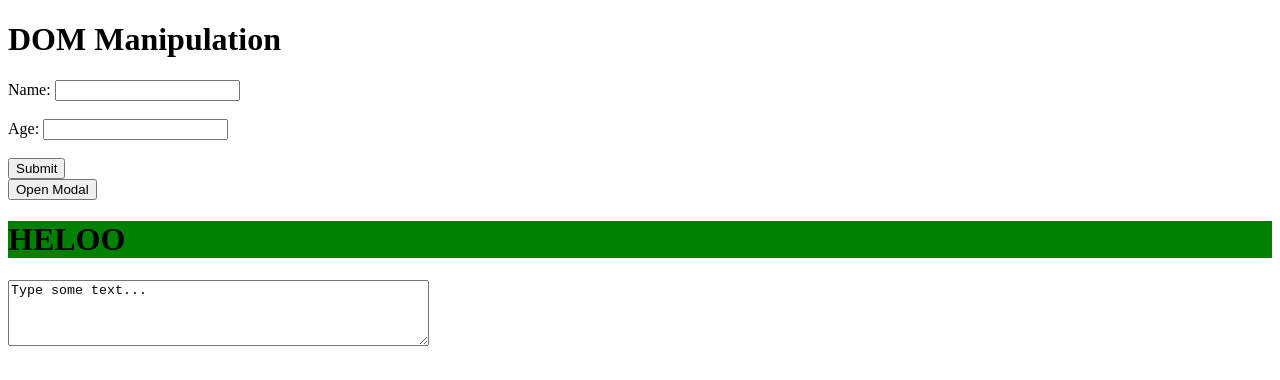
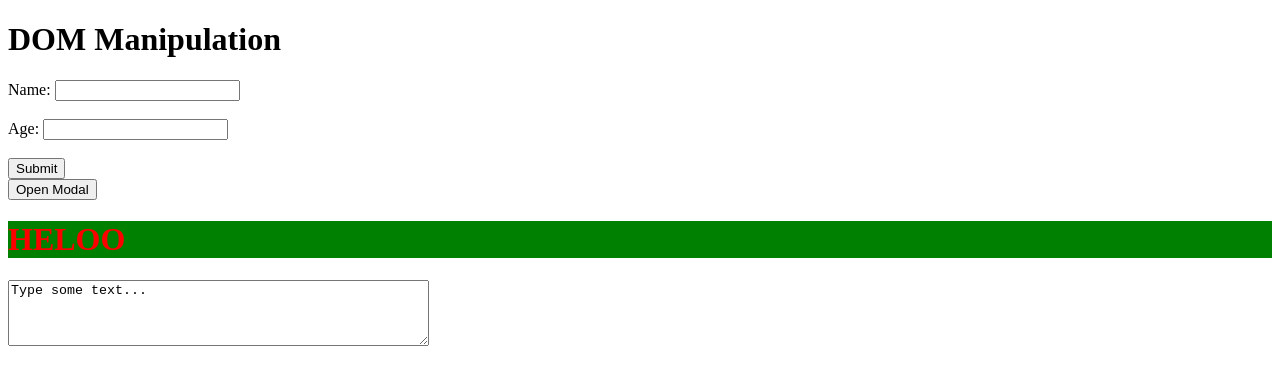
Before and after one commit to igorfernandescordeiro/js-zero-to-hero, a plain HTML site: page notes/chapter_4.html in a window 1280 px wide. Drawn offline with Linux system fonts and the light colour scheme.

Commit message:
learned how to use a separate js file calling it inside the head tag with the script tag with src parameter

```diff
--- a/notes/chapter_4.html
+++ b/notes/chapter_4.html
@@ -5,6 +5,7 @@
     <meta charset="UTF-8">
     <meta name="viewport" content="width=device-width, initial-scale=1.0">
     <title>DOM Manipulation Practice</title>
+    <script src="chapter_2.js" defer></script>
 
 </head>
 
@@ -46,7 +47,11 @@
         let contentArea = document.getElementById('content-area');
 
         contentArea.innerHTML = '<h1> HELOO </h1>';
-        let newHTML = document.querySelector('#content-area h1').style.background = 'green'
+        let newHTML = document.querySelector('#content-area h1');
+        newHTML.style.background = 'green';
+        newHTML.style.color = 'red';
+
+
 
         function handleOpenModal() {
             console.log('button is working');
```
